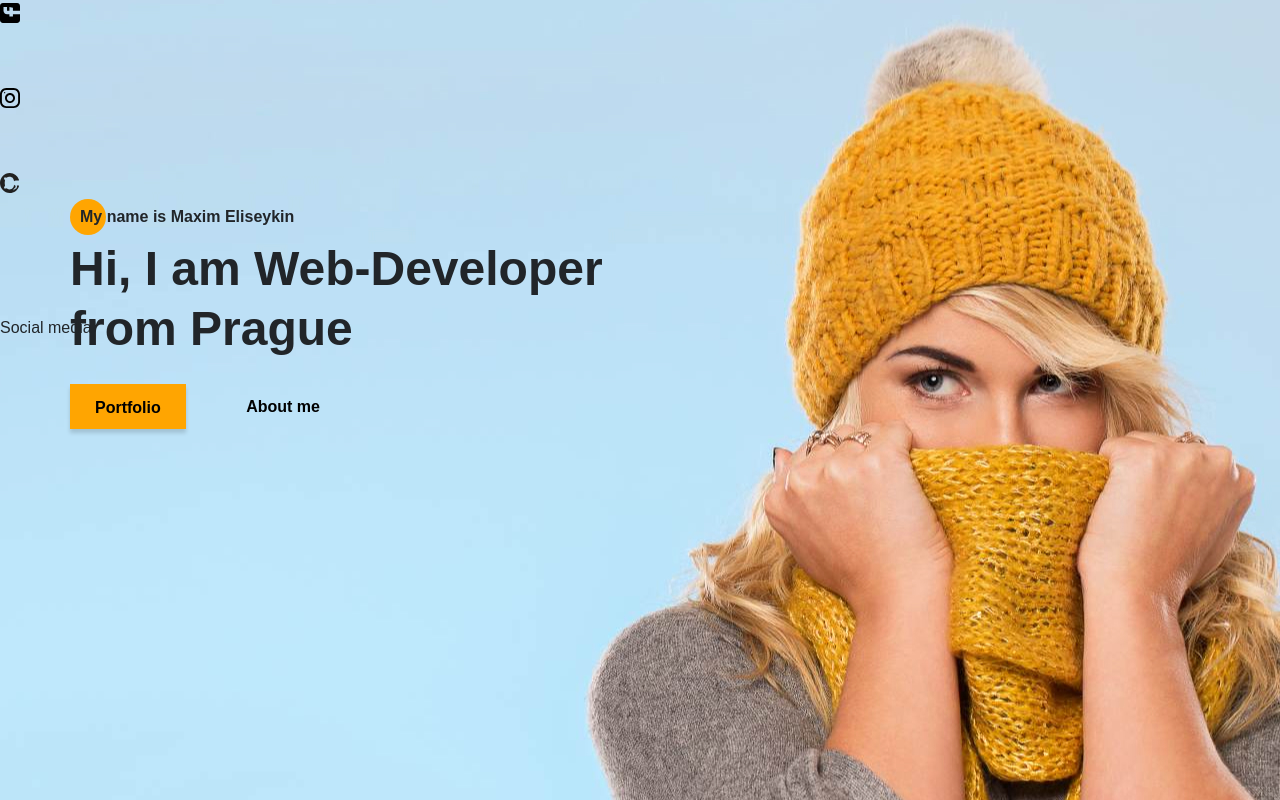
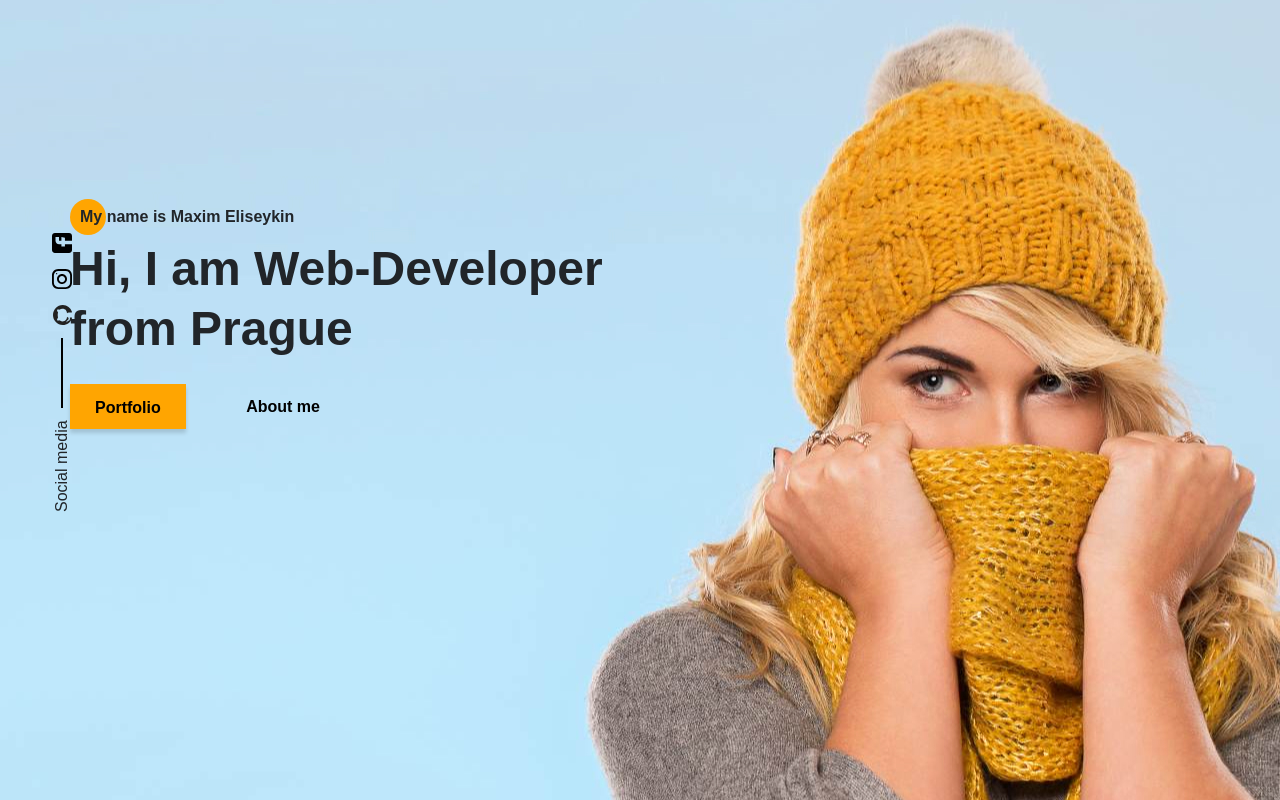
Before and after one commit to elisemax/portfolio, a website: page src/index.html in a window 1280 px wide. Drawn offline with Linux system fonts and the light colour scheme.

Commit message:
Add side panel

```diff
--- a/src/index.html
+++ b/src/index.html
@@ -48,7 +48,7 @@
         <a href="" class="sidepanel__link"><img src="icons/social/Instagram.svg" alt="Instagram"></a>
         <a href="" class="sidepanel__link"><img src="icons/social/Github.svg" alt="github"></a>
         <div class="sidepanel__divider"></div>
-        <div class="sidepanel__text">Social media</div>
+        <div class="sidepanel__text"><span>Social media</span></div>
     </aside>
     <section class="promo">
         <div class="container">
--- a/src/sass/blocks/_sidepanel.scss
+++ b/src/sass/blocks/_sidepanel.scss
@@ -3,6 +3,24 @@
     display: flex;
     flex-direction: column;
     justify-content: space-between;
-    height: 340px;
+    height: 290px;
+    top: 230px;
+    align-items: center;
+    left: 50px;
     z-index: 3;
+    &__divider{
+        width: 2px;
+        height: 70px;
+        background-color: #000;
+    }
+    &__text{
+        width: 24px;
+        height: 100px;
+        span{
+            display: block;
+            transform: rotate(-90deg) translate(-30%,-160%);
+            width: 100px;
+        }
+
+    }
 }
```
Also changed, not shown: dist/css/style.min.css, dist/index.html, src/css/style.min.css, 1 other file.
